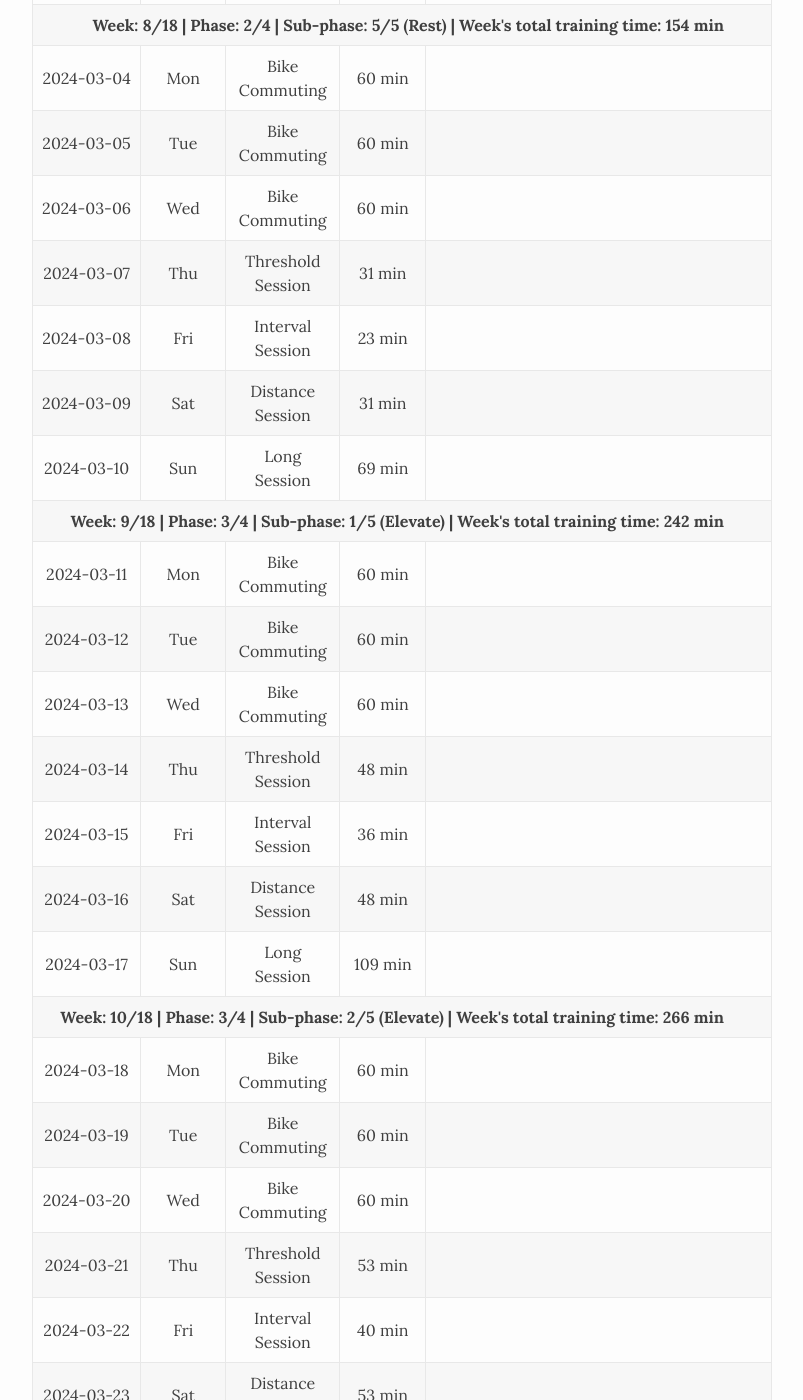
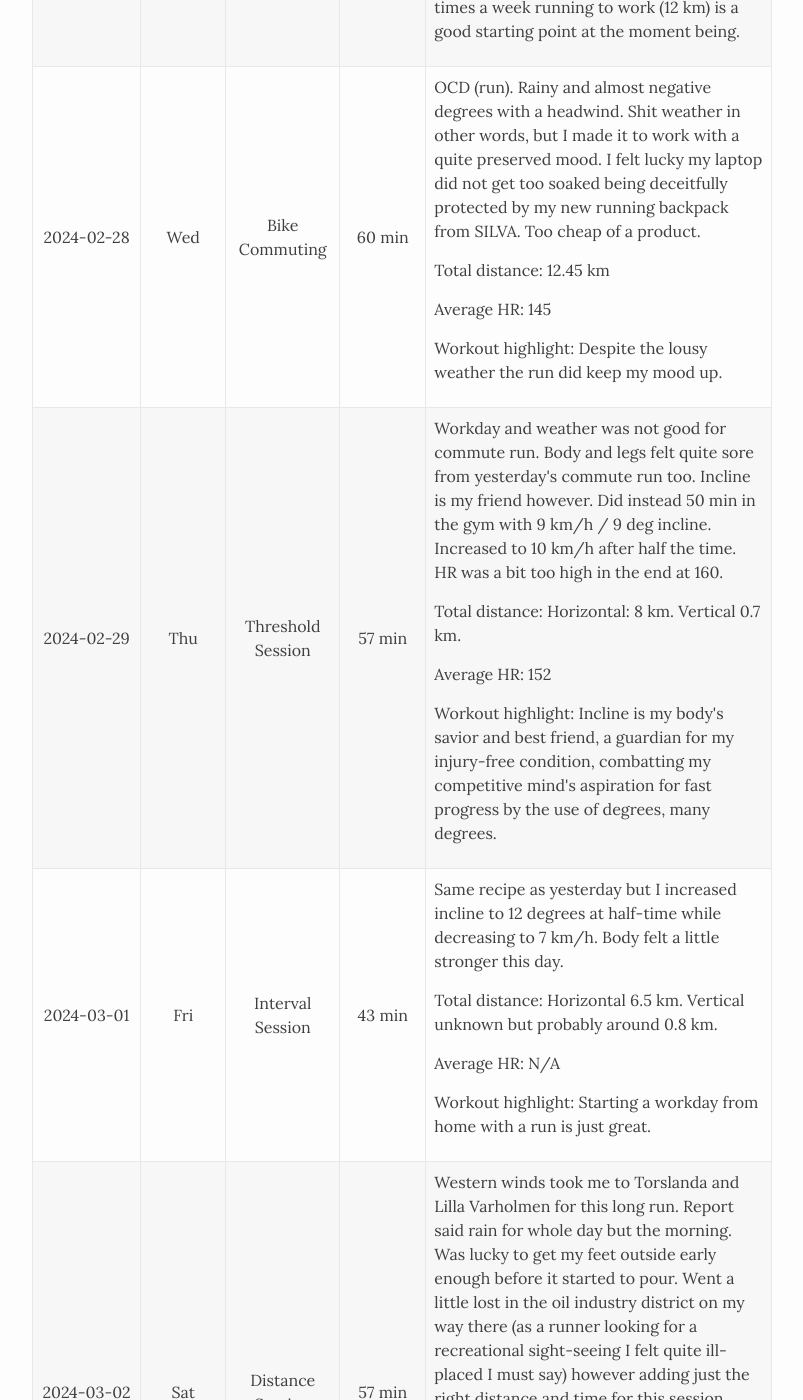
Before and after one commit to hulsbo/personal-blog, a Jekyll site: the page built from running-plan.markdown, in a window 1280 px wide and 1400 px high, scrolled down 12673 px. Shown: the whole window, without its empty margins (238-1041 px from the left). Built offline with Jekyll 4.4.1, drawn with Linux system fonts in a browser that asks for light colours; some of the changed text lies outside the part shown.

Commit message:
Update log.yml

```diff
--- a/_data/log.yml
+++ b/_data/log.yml
@@ -70,7 +70,7 @@
   highlight:
 - date: "2024-01-29"
   content: "OCD (ordinary commuting day)"
-  distance:
+  distance: "12.45 km"
   ahr:
   highlight:
 - date: "2024-01-30"
@@ -80,12 +80,12 @@
   highlight:
 - date: "2024-01-31"
   content: "OCD"
-  distance:
+  distance: "12.45 km"
   ahr:
   highlight:
 - date: "2024-02-01"
   content: "OCD"
-  distance:
+  distance: "12.45 km"
   ahr:
   highlight:
 - date: "2024-02-02"
@@ -105,17 +105,17 @@
   highlight: "Sunny day; wind in the back; meeting smiles; a run through my kind of city; broad tracks in the forest; sun rays bouncing on icy lakes; a cozy coffee hut serving well deserved good stuff. Who could complain."
 - date: "2024-02-05"
   content: "OCD"
-  distance:
+  distance: "12.45 km"
   ahr:
   highlight:
 - date: "2024-02-06"
   content: "OCD"
-  distance:
+  distance: "12.45 km"
   ahr:
   highlight:
 - date: "2024-02-07"
   content: "OCD"
-  distance:
+  distance: "12.45 km"
   ahr:
   highlight:
 - date: "2024-02-08"
@@ -185,12 +185,12 @@
   highlight: "Proved I needed a better backpack for commute running, beginning that search."
 - date: "2024-02-21"
   content: "OCD (bike)"
-  distance:
+  distance: "12.45 km"
   ahr:
   highlight:
 - date: "2024-02-22"
   content: "OCD (bike)"
-  distance:
+  distance: "12.45 km"
   ahr:
   highlight:
 - date: "2024-02-23"
@@ -210,34 +210,34 @@
   highlight: "Happy to make progress in this speed! Might at this pace be aiming for a new PB for the 5K at next threshold session."
 - date: "2024-02-26"
   content: "OCD (bike)"
-  distance:
+  distance: "12.45 km"
   ahr:
   highlight:
 - date: "2024-02-27"
-  content:
-  distance:
+  content: "OCD (bike)."
+  distance: "12.45 km"
   ahr:
-  highlight:
+  highlight: "Considering again, three times a week running to work (12 km) is a good starting point at the moment being."
 - date: "2024-02-28"
-  content:
-  distance:
-  ahr:
-  highlight:
+  content: "OCD (run). Rainy and almost negative degrees with a headwind. Shit weather in other words, but I made it to work with a quite preserved mood. I felt lucky my laptop did not get too soaked being deceitfully protected by my new running backpack from SILVA. Too cheap of a product."
+  distance: "12.45 km"
+  ahr: "145"
+  highlight: "Despite the lousy weather the run did keep my mood up."
 - date: "2024-02-29"
-  content:
-  distance:
-  ahr:
-  highlight:
+  content: "Workday and weather was not good for commute run. Body and legs felt quite sore from yesterday's commute run too. Incline is my friend however. Did instead 50 min in the gym with 9 km/h / 9 deg incline. Increased to 10 km/h after half the time. HR was a bit too high in the end at 160."
+  distance: "Horizontal: 8 km. Vertical 0.7 km."
+  ahr: "152"
+  highlight: "Incline is my body's savior and best friend, a guardian for my injury-free condition, combatting my competitive mind's aspiration for fast progress by the use of degrees, many degrees."
 - date: "2024-03-01"
-  content:
-  distance:
-  ahr:
-  highlight:
+  content: "Same recipe as yesterday but I increased incline to 12 degrees at half-time while decreasing to 7 km/h. Body felt a little stronger this day."
+  distance: "Horizontal 6.5 km. Vertical unknown but probably around 0.8 km."
+  ahr: "N/A"
+  highlight: "Starting a workday from home with a run is just great."
 - date: "2024-03-02"
-  content:
-  distance:
-  ahr:
-  highlight:
+  content: "Western winds took me to Torslanda and Lilla Varholmen for this long run. Report said rain for whole day but the morning. Was lucky to get my feet outside early enough before it started to pour. Went a little lost in the oil industry district on my way there (as a runner looking for a recreational sight-seeing I felt quite ill-placed I must say) however adding just the right distance and time for this session."
+  distance: "22 km"
+  ahr: N/A
+  highlight: "Finished with a ferry ride to Öckerö just to get to see the ocean a bit more before returning. One of those perks I do enjoy living in Gothenburg."
 - date: "2024-03-03"
   content:
   distance:
```
